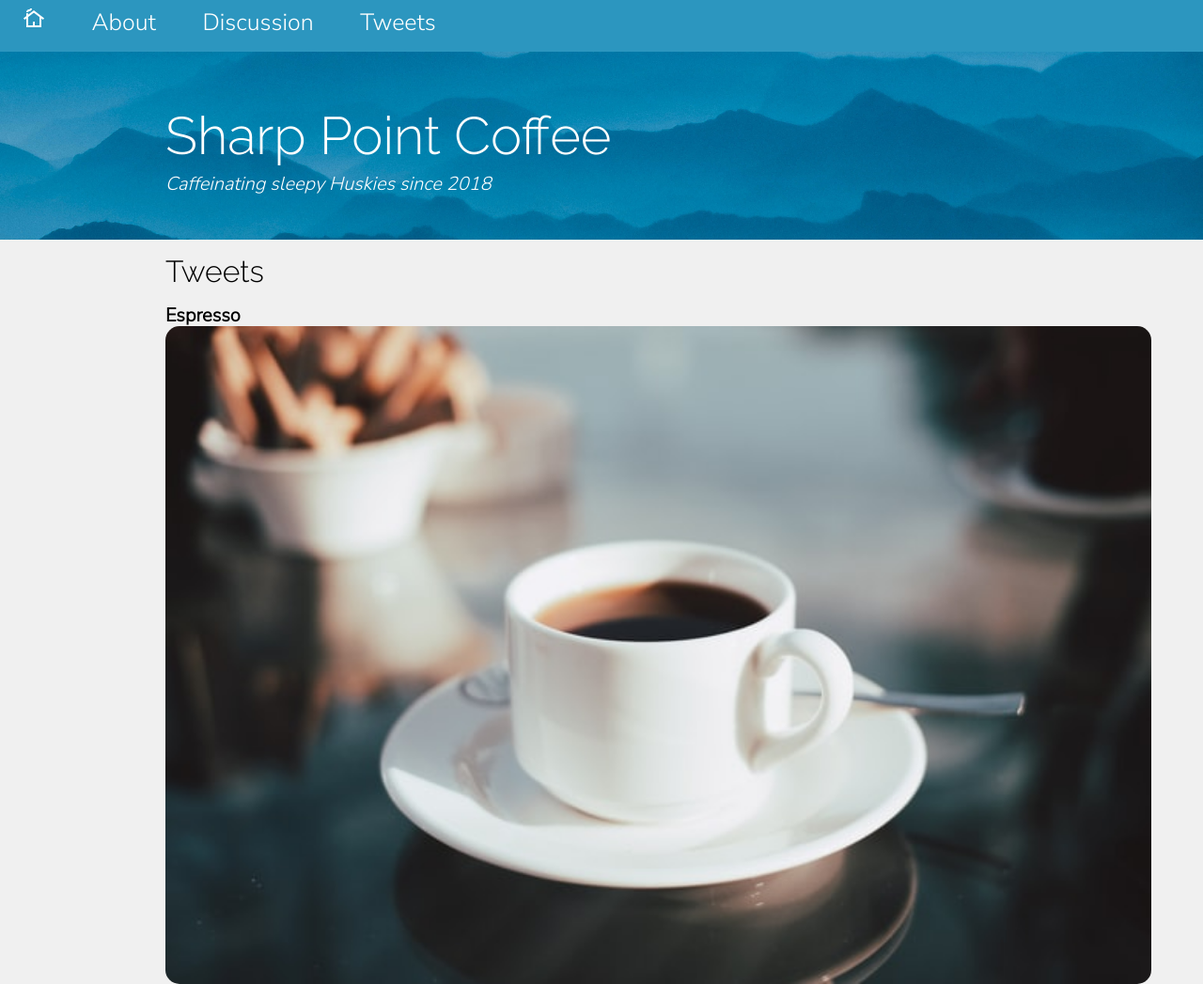
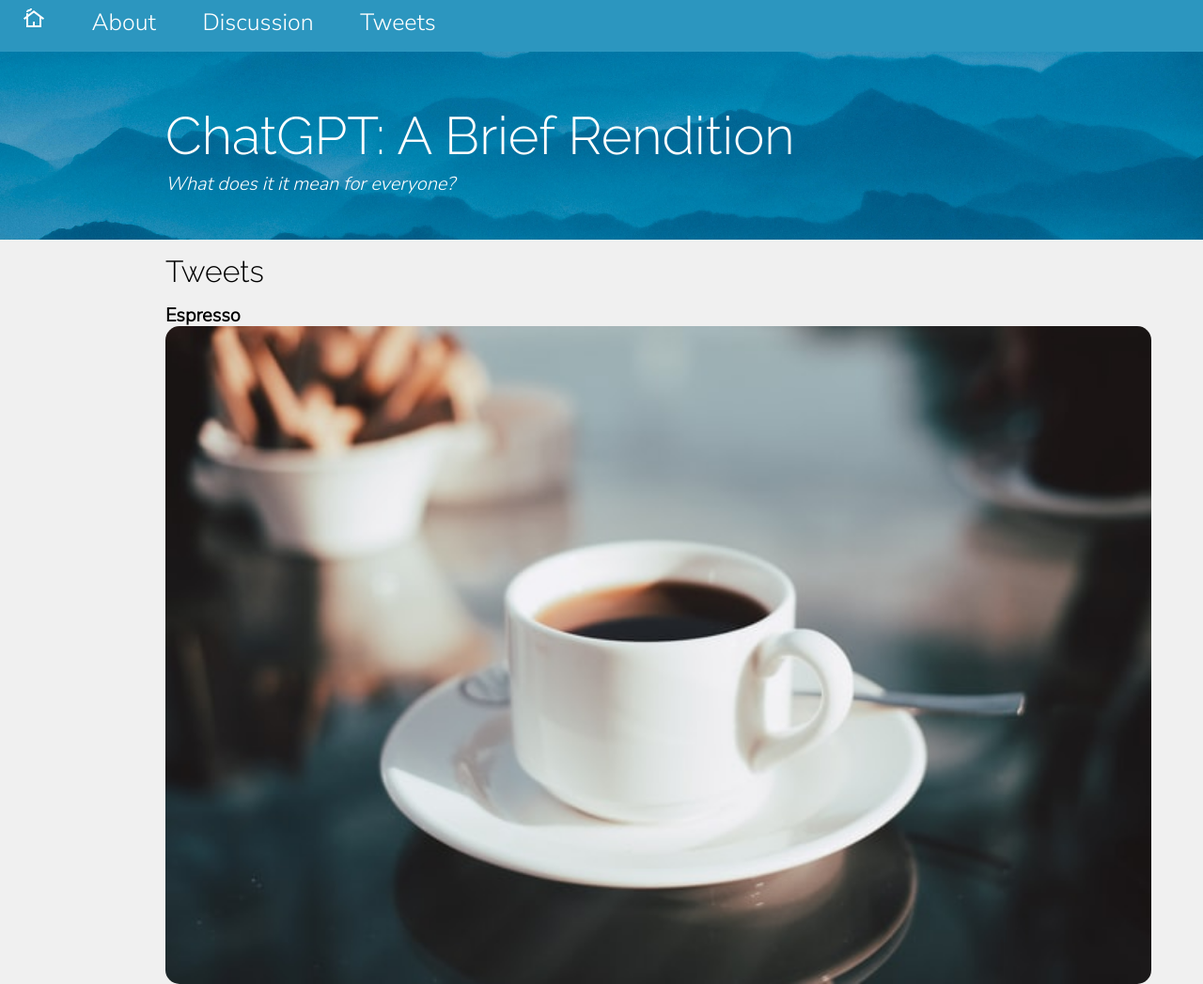
Before and after one commit to info340a-wi23/chatgpt-a-brief-rendition, a plain HTML site: page website/tweet.html in a window 1280 px wide. Shown: the top 1047 px of the page at 94% size. Drawn offline with nearby package versions, Linux system fonts and the light colour scheme.

Commit message:
edit twitter page

```diff
--- a/website/tweet.html
+++ b/website/tweet.html
@@ -22,8 +22,8 @@
   </nav>
   <header>
     <div class="container">
-      <h1>Sharp Point Coffee</h1>
-      <p class="motto">Caffeinating sleepy Huskies since 2018</p>
+      <h1>ChatGPT: A Brief Rendition</h1>
+      <p class="motto">What does it it mean for everyone?</p>
     </div>
   </header>
   <main>
```
